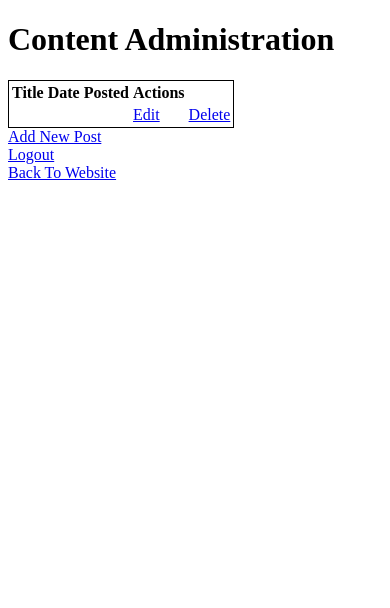
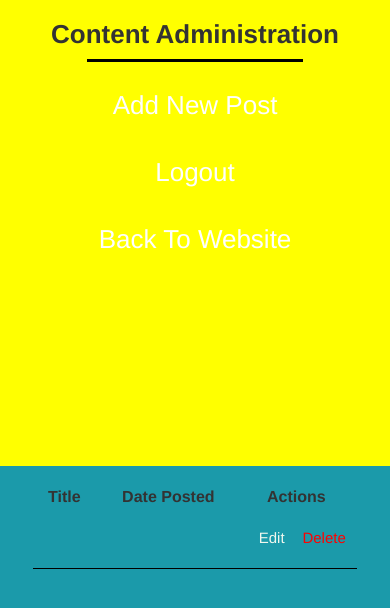
Before and after one commit to Richard5277/RichNet, a PHP site: page /admin/index.php in a window 390 px wide. Shown: the top 608 px of the page. Run offline with PHP 8.4, Linux system fonts and the light colour scheme; the visitor is signed in with stand-in values (Sample User, id 1); tables that the repository leaves empty or names only in its code hold one stand-in row (values such as "Sample post"); data that the repository does not hold is empty; some libraries are stand-ins or nearby versions.

Commit message:
Phase_One
Phase_Onee

```diff
--- a/admin/delete-post-action.php
+++ b/admin/delete-post-action.php
@@ -12,6 +12,7 @@ $sql->bindParam(1, $_GET['id']);
 $post = $sql->fetch();
 
 if (!empty($post['Image'])) {
+	//delete image from uploads
 	unlink('../uploads/' . $post['Image']);
 }
 
--- a/admin/index.php
+++ b/admin/index.php
@@ -10,7 +10,6 @@ if(empty($_SESSION['is_logged_in'])){
 
 include('../database.php');
 
-// load all the posts
 
 // load our posts from database
 $result = $db_connection->query('
@@ -31,29 +30,52 @@ if (!result){
 <html>
 	<head>
 		<title>MyCMS Administration</title>
+		<script src="https://ajax.googleapis.com/ajax/libs/jquery/3.2.1/jquery.min.js"></script>
+		<link rel="stylesheet" href="https://maxcdn.bootstrapcdn.com/bootstrap/3.3.7/css/bootstrap.min.css" integrity="sha384-BVYiiSIFeK1dGmJRAkycuHAHRg32OmUcww7on3RYdg4Va+PmSTsz/K68vbdEjh4u" crossorigin="anonymous">
+		<script src="https://maxcdn.bootstrapcdn.com/bootstrap/3.3.7/js/bootstrap.min.js" integrity="sha384-Tc5IQib027qvyjSMfHjOMaLkfuWVxZxUPnCJA7l2mCWNIpG9mGCD8wGNIcPD7Txa" crossorigin="anonymous"></script>
+	    <link href='https://fonts.googleapis.com/css?family=Open+Sans:300italic,400italic,600italic,700italic,800italic,400,300,600,700,800' rel='stylesheet' type='text/css'>
+	    <link href='https://fonts.googleapis.com/css?family=Merriweather:400,300,300italic,400italic,700,700italic,900,900italic' rel='stylesheet' type='text/css'>
+	    <link rel="stylesheet" type="text/css" href="https://maxcdn.bootstrapcdn.com/font-awesome/4.7.0/css/font-awesome.min.css">
+		<link rel="stylesheet" type="text/css" href="../css/adminPage.css">
 	</head>
 	<body>
+	<div class="adminMain container">
+
+		<div class="col-sm-3 sideMenu">
+			<div class="title">
 				<h1>Content Administration</h1>
-		<table style="border: 1px solid black">
+				<div class="separator"></div>
+			</div>
+			<div class="menuLink">
+				<span><a href="add-post.php">Add New Post</a><br></span>
+				<span><a href="log-out.php">Logout</a><br></span>
+				<span><a href="../index.php">Back To Website</a></span>
+			</div>
+		</div>
+
+		<div class="col-sm-9 adminTable">
+			<div class="tableContent">
+				<table >
 					<thead>
-				<th>Title</th>
-				<th>Date Posted</th>
-				<th>Actions</th>
+						<th class="col-sm-4">Title</th>
+						<th class="col-sm-4">Date Posted</th>
+						<th colspan="2" class="col-sm-4">Actions</th>
 					</thead>
 					<tbody>
 					<?php while ($row = $result->fetch()): ?>
-					<tr>
+						<tr class="singleProject">
+							<td class="col-sm-3 "><?php echo $row['Title']; ?></td>
+							<td class="col-sm-3"><?php echo $row['DatePosted']; ?></td>
+							<td class="col-sm-1 adminEdit"><a href="edit-post.php?id=<?php echo $row['ID']; ?>">Edit</a></td>
+							<td class="col-sm-1 adminDelete"><a href="delete-post-action.php?id=<?php echo $row['ID']; ?>">Delete</a></td>
 							<input type="hidden" name="id" value="<?php echo $row['ID']; ?>" >
-						<td><?php echo $row['Title']; ?></td>
-						<td><?php echo $row['DatePosted']; ?></td>
-						<td><a href="edit-post.php?id=<?php echo $row['ID']; ?>">Edit</a></td>
-						<td><a href="delete-post-action.php?id=<?php echo $row['ID']; ?>">Delete</a></td>
 						</tr>
 					<?php endwhile; ?>
 					</tbody>
 				</table>
-		<a href="add-post.php">Add New Post</a><br>
-		<a href="log-out.php">Logout</a><br>
-		<a href="../index.php">Back To Website</a>
+			</div>
+		</div>
+	</div>
+
 	</body>
 </html>
--- /dev/null
+++ b/css/adminPage.css
@@ -0,0 +1,173 @@
+html, body{
+	margin:0;
+	padding: 0;
+	background-color: rgba(12,12,12,1);
+}
+html{
+	width: 100%;
+	height: 100%;
+}
+th{
+	font-size: 2.6rem;
+}
+.title h1{
+	text-align: center;
+	font-size: 2.6rem;
+	font-weight: bolder;
+}
+.adminMain{
+	padding: 0;
+	margin:0;
+	position: fixed;
+    width: 100%;
+    height: 100%;
+    left: 0;
+    top: 0;
+    background: rgba(51,51,51,0.7);
+    z-index: 10;
+}
+.sideMenu{
+	height: 100%;
+	background-color: #DDDBCB;
+	display: inline-block;
+	margin: auto 0;
+	text-align: center;
+	-webkit-transition: all 0.35s;
+    -moz-transition: all 0.35s;
+    transition: all 0.35s;
+}
+.separator{
+	margin: auto;
+	text-align: center;
+	width: 60%;
+	height: 3px;
+	background-color: black;
+}
+.menuLink{
+	margin-top: 130px;
+	text-align: center;
+}
+.sideMenu a{
+	font-size: 2.6rem;
+	color: rgba(254,254,254,1);
+	text-decoration: none;
+	 -webkit-transition: all 0.35s;
+    -moz-transition: all 0.35s;
+    transition: all 0.35s;
+}
+.menuLink span a {
+    padding: 10px 0;
+    margin: 5px 0;
+    display: inline-block;
+}
+.sideMenu:hover{
+	background-color: yellow;
+}
+.sideMenu a:hover{
+	font-size: 2.8rem;
+	color: rgba(254,254,254,1);
+	text-decoration: none;
+	color: black;
+}
+.adminTable{
+	padding-top: 20px;
+	background-color: #1B9AAA;
+	height: 100%;
+}
+
+.tableContent{
+	display: inline-block;
+	margin: 0 auto;
+	width: 100%;
+}
+.tableContent table{
+	margin: 0 auto;
+	width: 90%;
+}
+}
+.tableContent table thead th{
+	font-size: 2.6rem;
+}
+.adminEdit a{
+	color: #F0F7EE;
+    -webkit-transition: all 0.35s;
+    -moz-transition: all 0.35s;
+    transition: all 0.35s;
+}
+.adminDelete a{
+	color: red;
+    -webkit-transition: all 0.35s;
+    -moz-transition: all 0.35s;
+    transition: all 0.35s;
+}
+.adminEdit{
+	padding:0;
+	margin: 0;
+	text-align: center;
+}
+.adminDelete{
+	padding:0;
+	margin: 0;
+	text-align: center;
+}
+.adminDelete:hover{
+	padding:0;
+	margin: 0;
+	font-size: 2.4rem;
+}
+.adminEdit:hover{
+	padding:0;
+	margin: 0;
+	font-size: 2.4rem;
+}
+.adminEdit a:hover{
+	/*color: #F0F7EE;*/
+	/*font-size: 2.4rem;*/
+}
+.adminDelete a:hover{
+	/*color:red;*/
+	/*font-size: 2.4rem;*/
+}
+.singleProject{
+    margin: 20px;
+    height: 60px;
+    font-size: 2.18rem;
+    border-bottom: 2px solid black;
+}
+
+@media (max-width: 768px) {
+th{
+	font-size: 1.6rem;
+}
+.singleProject{
+    margin: 20px;
+    height: 60px;
+    font-size: 1.5rem;
+    border-bottom: 1px solid black;
+}
+.sideMenu{
+	width: 100%;
+	height: 38%;
+	background-color: #DDDBCB;
+	display: inline-block;
+	margin: auto 0;
+}
+.sideMenu span{
+	/*background-color: red;*/
+}
+.menuLink{
+	width: 100%;
+	margin-top: 10px;
+	text-align: center;
+}
+.adminDelete:hover{
+	padding:0;
+	margin: 0;
+	font-size: 1.65rem;
+}
+.adminEdit:hover{
+	padding:0;
+	margin: 0;
+	font-size: 1.65rem;
+}
+}
--- a/css/loginPage.css
+++ b/css/loginPage.css
@@ -8,7 +8,7 @@ body {
 }
 
 .container {
-	background-color: rgba(232, 232, 232, 0.2);
+	background-color: rgba(254, 254, 254, 0.1);
 	width: 50%;
 	height: auto;
 	margin: auto;
@@ -72,7 +72,8 @@ img.avatar {
 @media (max-width: 768px) {
 
     .container {
-    	background-color: #171113;
+    	/*background-color: #171113;*/
+    	background-color: rgba(254, 254, 254, 0.2);
 		width: 100%;
 		height: 100%;
 		margin: 0;
--- a/css/singlePost.css
+++ b/css/singlePost.css
@@ -10,6 +10,9 @@ html, body{
 	width: 100%;
 	height: 4.5rem;
 	background-color: rgba(254,254,254,1);
+	-webkit-transition: all 0.35s;
+    -moz-transition: all 0.35s;
+  	transition: all 0.35s;
 }
 
 .homeLink{
@@ -24,6 +27,9 @@ html, body{
 	text-decoration: none;
 	color: black;
 	font-weight: bold;
+	-webkit-transition: all 0.35s;
+    -moz-transition: all 0.35s;
+    transition: all 0.35s;
 }
 
 .homeLink a:hover {
--- a/index.php
+++ b/index.php
@@ -38,7 +38,7 @@ if (!$result){
 	<body id="page-top">
 		<nav id="mainNav" class="navbar navbar-default navbar-fixed-top">
 			<a class="navbar-brand" href="#page-top">RICHNET</a>
-			<a class="userLogin" href="admin/log-out.php">LOGOUT</a>
+			<!-- <a class="userLogin" href="admin/log-out.php">LOGOUT</a> -->
 			<a class="userLogin" href="admin/index.php">ADMIN</a>
 		</nav>
 		<header>
@@ -121,7 +121,7 @@ if (!$result){
 		<aside class="bg-dark">
 	        <div class="container text-center">
 	            <div class="call-to-action">
-	                <h2>Free Tryout For 10 Days!</h2>
+	                <h2>Register For 10 Days Free Tryout !</h2>
 	            </div>
 	        </div>
 	    </aside>
```
Also changed, not shown: admin/add-post.php (+23 -19 lines), admin/log-out.php (+19 -3 lines), css/addPost.css (added, +114 -0 lines), css/logoutPage.css (added, +46 -0 lines). Lines whose indentation alone changed are shown as unchanged.
